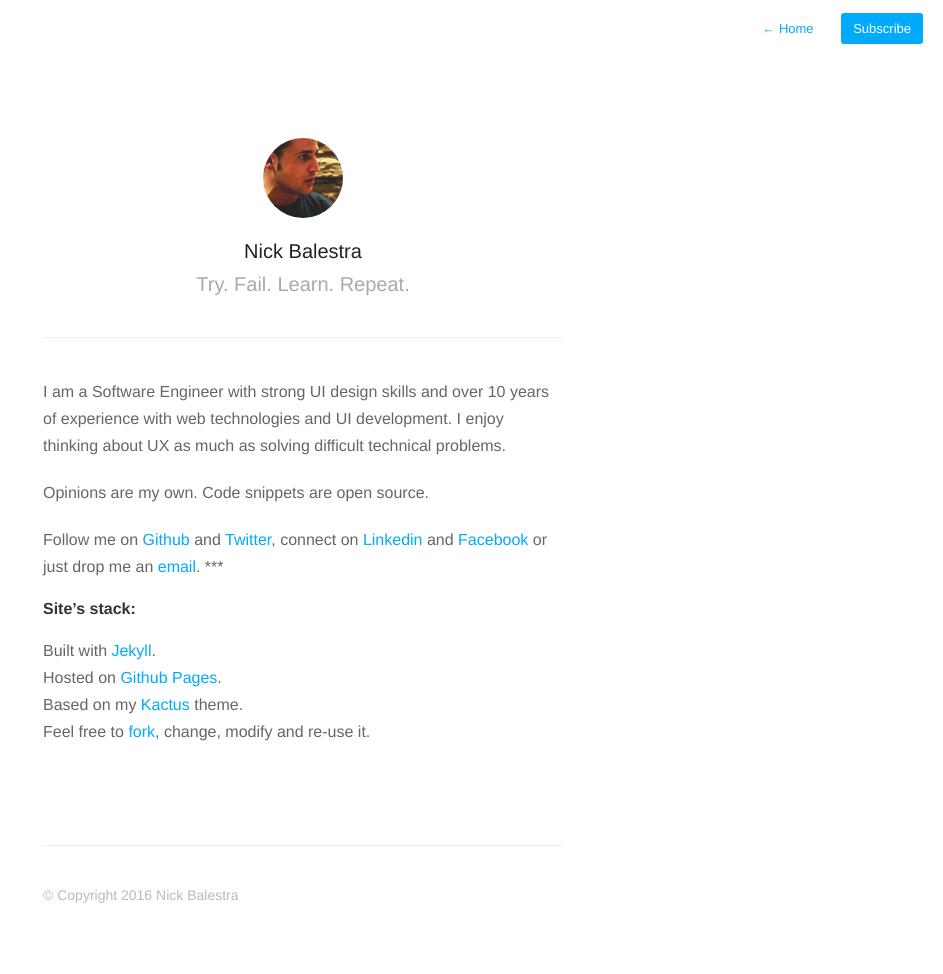
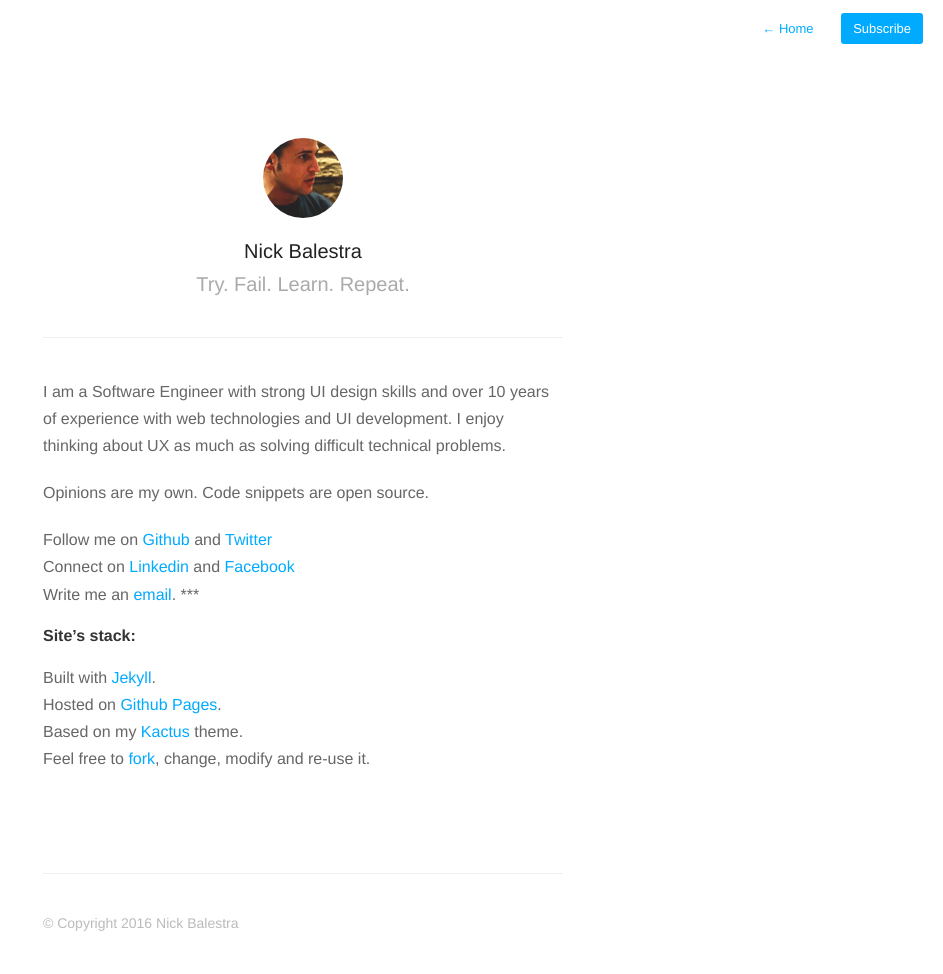
Before and after one commit to nickbalestra/nickbalestra.github.io, a Jekyll site: the page built from about.md, in a window 1280 px wide. Shown: the whole page, without its empty margins (337-1280 px from the left). Built offline with Jekyll 4.4.1, drawn with Linux system fonts in a browser that asks for light colours; nearby versions of some CDN libraries; before the commit the page ends 946 px from its top, so only the background shows below that.

Commit message:
updated about

```diff
--- a/about.md
+++ b/about.md
@@ -7,7 +7,9 @@ I am a Software Engineer with strong UI design skills and over 10 years of exper
 
 Opinions are my own. Code snippets are open source.
 
-Follow me on [Github](https://github.com/nickbalestra) and [Twitter](https://twitter.com/nickbalestra), connect on [Linkedin](https://linkedin.com/in/nickbalestra) and [Facebook](https://facebook.com/nickbalestra) or just drop me an [email](mailto:nick@balestra.ch).
+Follow me on [Github](https://github.com/nickbalestra) and [Twitter](https://twitter.com/nickbalestra)<br>
+Connect on [Linkedin](https://linkedin.com/in/nickbalestra) and [Facebook](https://facebook.com/nickbalestra)<br>
+Write me an [email](mailto:nick@balestra.ch).
 ***
 
 #### Site's stack:
```
